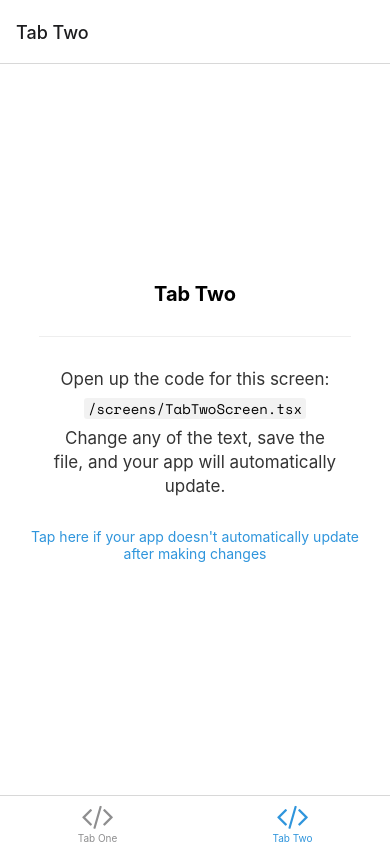
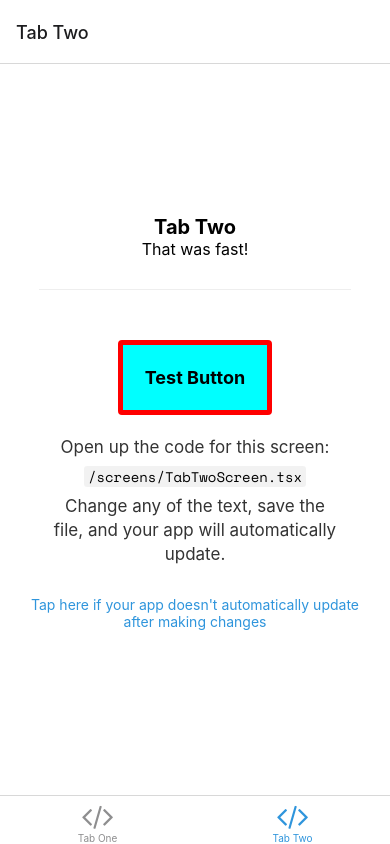
Before and after one commit to salman-ar-sar/react-native-test-project, a React Native app: screen /TabTwo in a window 390 px wide. Built offline with nearby package versions, Linux system fonts and the light colour scheme; what expo-linking would draw is missing.

Commit message:
Play around with TouchableOpacity and styles

```diff
--- a/screens/TabTwoScreen.tsx
+++ b/screens/TabTwoScreen.tsx
@@ -1,13 +1,31 @@
-import { StyleSheet } from 'react-native';
+import { useState } from "react";
+import { StyleSheet, TouchableOpacity } from "react-native";
 
-import EditScreenInfo from '../components/EditScreenInfo';
-import { Text, View } from '../components/Themed';
+import EditScreenInfo from "../components/EditScreenInfo";
+import { Text, View } from "../components/Themed";
 
 export default function TabTwoScreen() {
+  const [clickCount, setClickCount] = useState(0);
+
   return (
     <View style={styles.container}>
       <Text style={styles.title}>Tab Two</Text>
-      <View style={styles.separator} lightColor="#eee" darkColor="rgba(255,255,255,0.1)" />
+      <Text style={styles.subTitle}>That was fast!</Text>
+      <View
+        style={styles.separator}
+        lightColor="#eee"
+        darkColor="rgba(255,255,255,0.1)"
+      />
+      <TouchableOpacity
+        style={styles.button}
+        activeOpacity={0.6}
+        onPress={() => setClickCount(clickCount + 1)}
+        onPressIn={() => console.log("pressed in")}
+        onPressOut={() => console.log("pressed out")}
+        onLongPress={() => console.log("long pressed")}
+      >
+        <Text style={styles.text}>Test Button</Text>
+      </TouchableOpacity>
       <EditScreenInfo path="/screens/TabTwoScreen.tsx" />
     </View>
   );
@@ -16,16 +34,34 @@ export default function TabTwoScreen() {
 const styles = StyleSheet.create({
   container: {
     flex: 1,
-    alignItems: 'center',
-    justifyContent: 'center',
+    alignItems: "center",
+    justifyContent: "center",
   },
   title: {
     fontSize: 20,
-    fontWeight: 'bold',
+    fontWeight: "bold",
+  },
+  subTitle: {
+    fontSize: 16,
+    fontWeight: "normal",
+  },
+  button: {
+    padding: 10,
+    borderRadius: 4,
+    borderWidth: 5,
+    borderColor: "red",
+    backgroundColor: "cyan",
+    marginVertical: 20,
+  },
+  text: {
+    fontSize: 18,
+    padding: 12,
+    fontWeight: "bold",
+    color: "black",
   },
   separator: {
     marginVertical: 30,
     height: 1,
-    width: '80%',
+    width: "80%",
   },
 });
```
